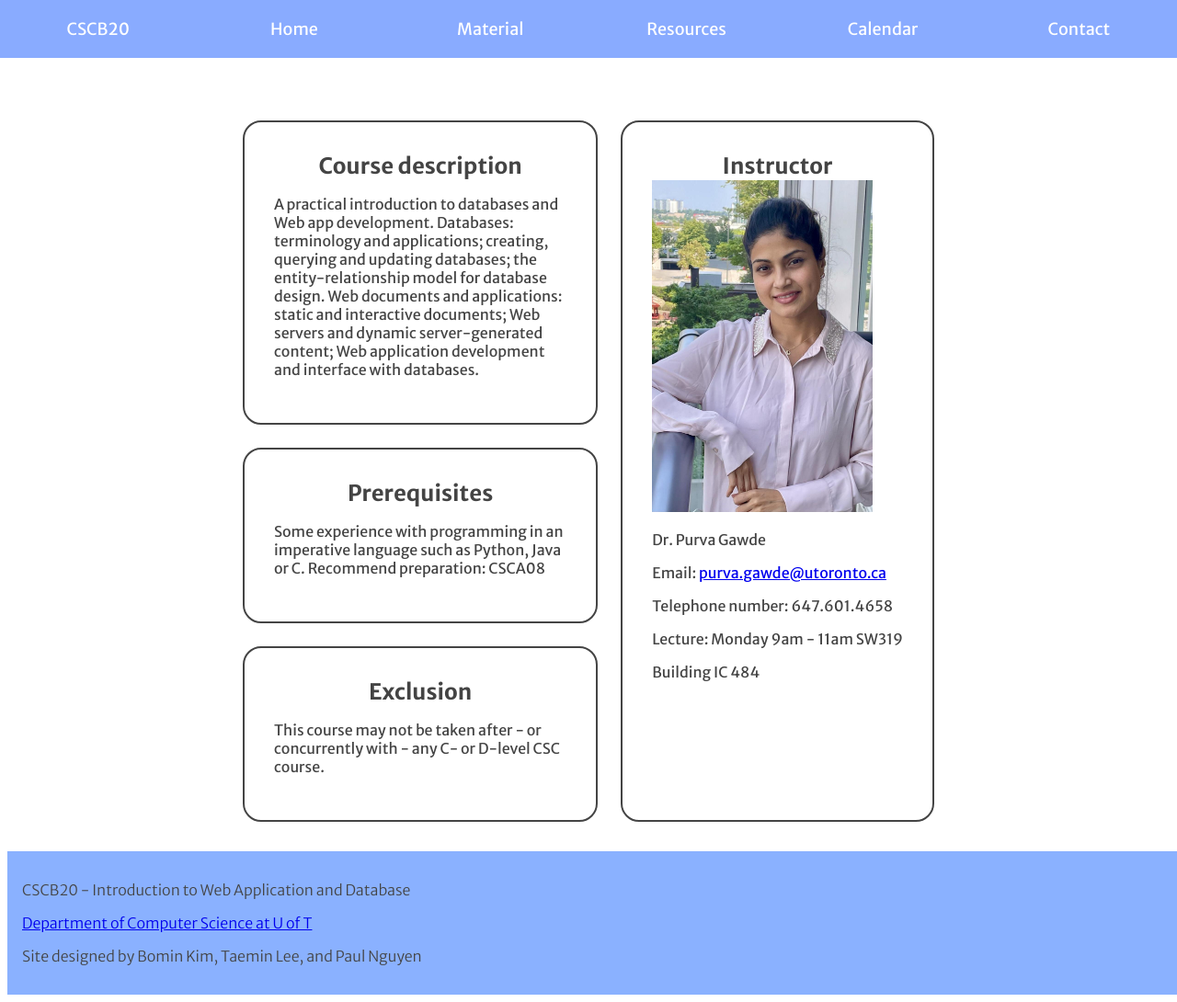
After one commit to taeminlee0601/CSCB20-A3, a Flask app: template templates/course_description.html in a window 1280 px wide. The commit adds this page. Shown: the whole page at 92% size. Run offline with Flask 3, Linux system fonts and the light colour scheme; the template is opened without the code that fills it, so the values that code supplies are empty.

Commit message:
Add syllabus, course description

```diff
--- /dev/null
+++ b/static/course_description.css
@@ -0,0 +1,28 @@
+.description-grid-1-column {
+    display: grid;
+    grid-template-columns: auto;
+    gap: 25px;
+}
+
+.description-grid-2-column {
+    display: grid;
+    grid-template-columns: auto auto;
+    gap: 25px;
+}
+
+img {
+    width: 15rem;
+    height: auto;
+}
+
+.wrapper {
+    margin-left: 20vw;
+    margin-right: 20vw;
+    margin-bottom: 2rem;
+}
+
+h2 {
+    margin-top: 1px !important;
+    margin-block-start: 0px !important;
+    margin-block-end: 0px !important;
+}
--- a/static/index.css
+++ b/static/index.css
@@ -84,14 +84,14 @@ footer {
     margin-top: auto;
 }
 
-.description-col {
+.description-grid {
     display: grid;
     grid-template-columns: repeat(3, 1fr);
     gap: 20px 20px;
     margin: 2rem;
 }
 
-.description-col-box {
+.description-grid-box {
     /* margin: 2rem 20px; */
     /* margin: 2rem; */
     padding: 2rem;
@@ -100,7 +100,7 @@ footer {
     justify-content: center;
 }
 
-.description-row {
+.description-flex {
     margin: 2rem;
     padding: 2rem;
     border: 2px solid #444;
--- /dev/null
+++ b/templates/course_description.html
@@ -0,0 +1,87 @@
+<!DOCTYPE html>
+<html lang="en">
+<head>
+    <meta charset="UTF-8">
+    <meta name="viewport" content="width=device-width, initial-scale=1.0">
+    <link rel="stylesheet" href="../static/index.css">
+    <link rel="stylesheet" href="../static/course_description.css">
+    <link rel="preconnect" href="https://fonts.googleapis.com/" />
+    <link rel="preconnect" href="https://fonts.gstatic.com/" crossorigin />
+    <link
+      href="https://fonts.googleapis.com/css2?family=Merriweather+Sans:ital,wght@0,300..800;1,300..800&family=Merriweather:ital,wght@0,300;0,400;0,700;0,900;1,300;1,400;1,700;1,900&display=swap"
+      rel="stylesheet"
+    />
+    <title>Course description</title>
+</head>
+<body>
+    <header>
+        <div class="navbar">
+            <a class="navbar-title" href="#">CSCB20</a>
+            <div class="dropdown">
+                <a class="tab">Home</a>
+                <div class="dropdown-content">
+                    <a href="#">Course Description</a>
+                    <a href="#">Syllabus</a>
+                </div>
+            </div>
+            <div class="dropdown">
+                <a class="tab">Material</a>
+                <div class="dropdown-content">
+                    <a href="#">Assignments</a>
+                    <a href="#">Lectures</a>
+                    <a href="#">Labs</a>
+                </div>
+            </div>
+            <a class="tab" href="#">Resources</a>
+            <a class="tab" href="#">Calendar</a>
+            <div class="dropdown">
+                <a class="tab">Contact</a>
+                <div class="dropdown-content">
+                    <a href="#">Course Team</a>
+                    <a href="#">Feedback</a>
+                </div>
+            </div>
+        </div>
+    </header>
+    <h1></h1>
+    <div class="wrapper">
+        <div class="description-grid-2-column">
+            <div class="description-grid-1-column">
+                <div class="description-grid-box">
+                    <h2 style="text-align: center">Course description</h2>
+                    <p>A practical introduction to databases and Web app development. Databases: terminology
+                        and applications; creating, querying and updating databases; the entity-relationship model
+                        for database design. Web documents and applications: static and interactive documents;
+                        Web servers and dynamic server-generated content; Web application development
+                        and interface with databases.</p>
+                </div>
+                <div class="description-grid-box">
+                    <h2 style="text-align: center;">Prerequisites</h2>
+                    <p>Some experience with programming in an imperative language such as Python, Java or C.
+                        Recommend preparation: CSCA08</p>
+                </div>
+                <div class="description-grid-box">
+                    <h2 style="text-align: center;">Exclusion</h2>
+                    <p>This course may not be taken after - or concurrently with - any C- or D-level CSC course.</p>
+                </div>
+            </div>
+            <div class="description-grid-box">
+                <h2 style="text-align: center;">Instructor</h2>
+                <img src="../images/purva.jpg" alt="">
+                <p>Dr. Purva Gawde</p>
+                <p>Email: <a href="mailto: purva.gawde@utoronto.ca">purva.gawde@utoronto.ca</a></p>
+                <p>Telephone number: 647.601.4658</p>
+                <p>Lecture: Monday 9am - 11am SW319</p>
+                <p>Building IC 484</p>
+            </div>
+        </div>
+    </div>
+    <footer>
+        <p>CSCB20 - Introduction to Web Application and Database</p>
+        <a href="https://web.cs.toronto.edu/people/faculty-directory"
+          >Department of Computer Science at U of T
+        </a>
+        <p>Site designed by Bomin Kim, Taemin Lee, and Paul Nguyen</p>
+    </footer>
+</body>
+</html>
--- a/templates/course_team.html
+++ b/templates/course_team.html
@@ -126,6 +126,6 @@
           >Department of Computer Science at U of T</a
         >
         <p>Site designed by Bomin Kim, Taemin Lee, and Paul Nguyen</p>
-      </footer>
+    </footer>
 </body>
 </html>
```
Also changed, not shown: static/syllabus.css (added, +13 -0 lines), templates/syllabus.html (added, +63 -0 lines), 1 other file.
